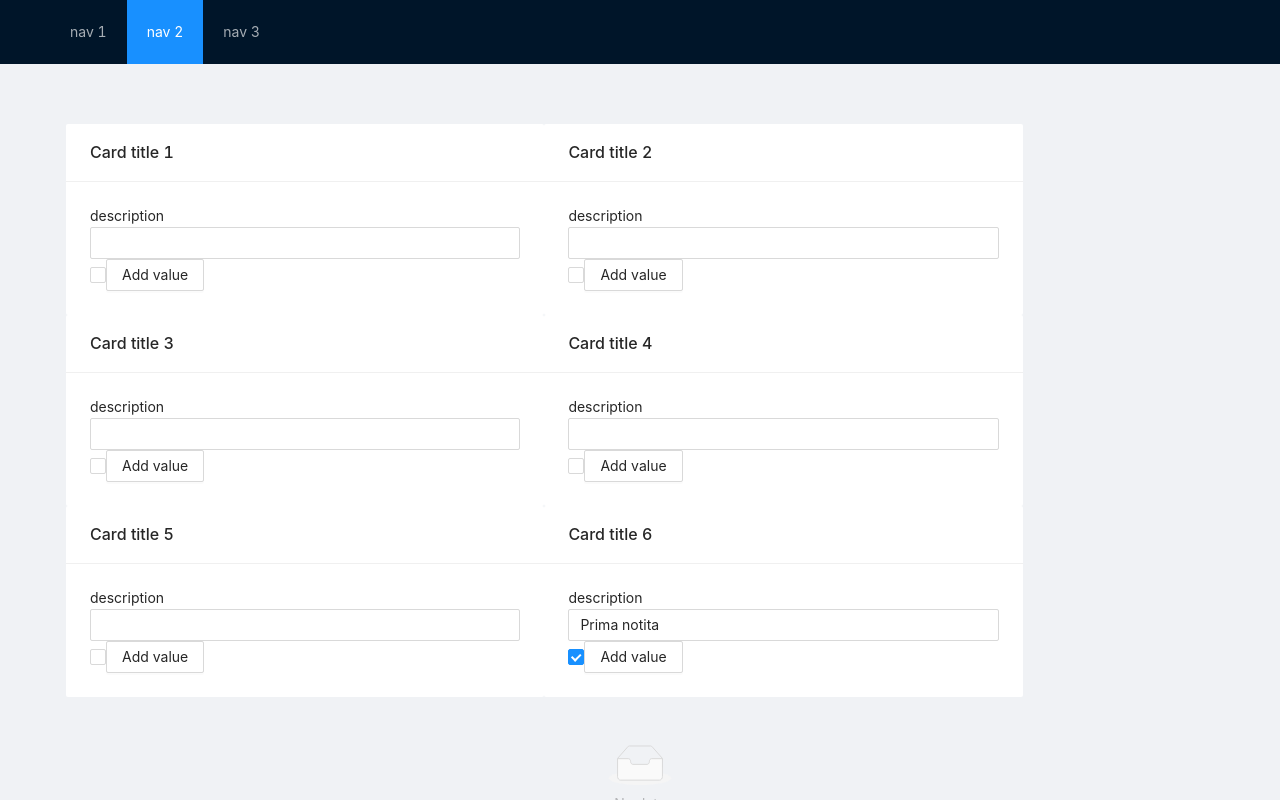
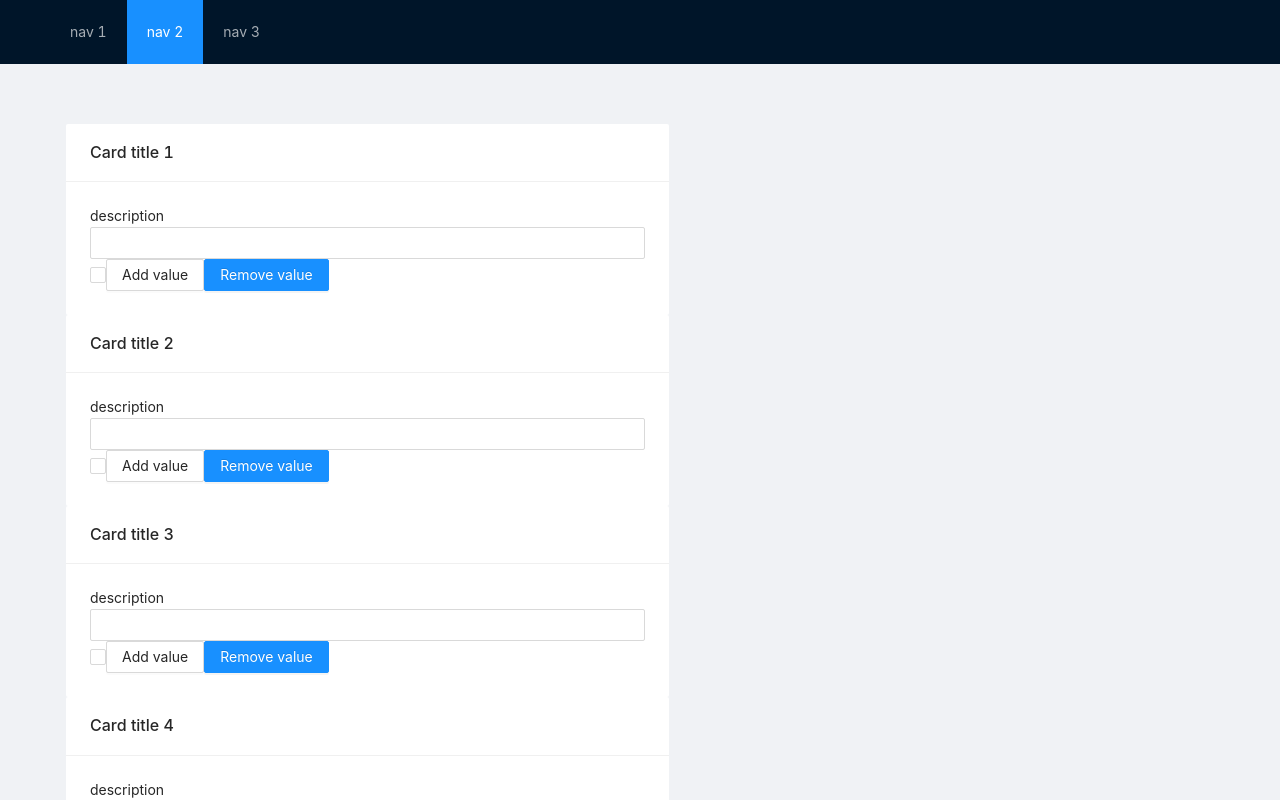
Before and after one commit to DorelGutanov/TWeb, a React (Create React App) app: page / in a window 1280 px wide. Shown: the top 800 px of the page. Built offline with nearby package versions, Linux system fonts and the light colour scheme.

Commit message:
change code

```diff
--- a/src/Layouts/CustomCard.tsx
+++ b/src/Layouts/CustomCard.tsx
@@ -6,7 +6,7 @@ import {useEffect} from "react";
 //CustomCard
 export const CustomCard=observer(({content}:{content:IContentModel}) => {
 
-    const {title,description,notite,changeNotes,isSeen,changeSeen,addNoteValue} =content
+    const {title,description,notite,changeNotes,isSeen,changeSeen,addNoteValue,removeNote} =content
     useEffect(()=>{
         if(isSeen) {
             console.log(`Is seen ${ title }`)
@@ -21,7 +21,8 @@ export const CustomCard=observer(({content}:{content:IContentModel}) => {
                        onChange={(e)=>changeNotes(e.target.value)}
                 />
                 <Checkbox defaultChecked={ isSeen } checked={isSeen} onChange={(e)=>changeSeen(e.target.checked)}/>
-<Button onClick={addNoteValue}>Add value</Button>
+                 <Button onClick={addNoteValue}>Add value</Button>
+                <Button type={'primary'} onClick={removeNote}>Remove value</Button>
             </Card>
 
 
--- a/src/Layouts/Mycontent.tsx
+++ b/src/Layouts/Mycontent.tsx
@@ -6,12 +6,18 @@ import {useRootStore} from "../index";
 import {IContentModel} from "../interface/Interfaces";
 import {NodeCollapseOutlined} from "@ant-design/icons";
 import {NoteValue} from "../Notes/NoteValue";
+import {observer} from "mobx-react-lite";
+import {useEffect} from "react";
 
 
 
-export  const  Mycontent = () => {
+
+export  const  Mycontent = observer(() => {
   const {contents,content_notes_array} = useRootStore()
     // console.log(">>root_store",contents)
+        useEffect(() => {
+            console.log('>>content_notes_array', content_notes_array)
+        }, [ content_notes_array ])
     return (
 
             <div className="site-layout-background" style={{ padding: 24, minHeight: 380 }}>
@@ -29,7 +35,7 @@ export  const  Mycontent = () => {
                         dataSource={content_notes_array}
                         renderItem={(content:any)=> (
                             <List.Item>
-                              <NoteValue content={content}/>
+                              <NoteValue key={content.id} content={content}/>
                             </List.Item>
                         ) }
                     />
@@ -43,3 +49,4 @@ export  const  Mycontent = () => {
 
     )
 }
+)
--- a/src/Mst/Models/Content.model.ts
+++ b/src/Mst/Models/Content.model.ts
@@ -26,8 +26,10 @@ export const  ContentModel = types.model('ContentModel',{
         },
         addNoteValue(){
 const rootStore=getParentOfType(self,RootStore)
-            // console.log('Before',rootStore.content_notes_array)
 rootStore.addNote(self.id)
-            // console.log('After',rootStore.content_notes_array)
+        },
+        removeNote(){
+        const rootStore =getParentOfType(self,RootStore)
+        rootStore.removeNote(self.id)
         }
 }))
--- a/src/Mst/Stores/RootStore.store.ts
+++ b/src/Mst/Stores/RootStore.store.ts
@@ -1,4 +1,4 @@
-import {types} from "mobx-state-tree";
+import {applySnapshot, types} from "mobx-state-tree";
 import {ContentModel} from "../Models/Content.model";
 
 const RootStore =types.model('RootStore',{
@@ -21,11 +21,25 @@ const RootStore =types.model('RootStore',{
     }))
 
     .actions((self)=>({
-        setInitialStorageValue(){
+        setInitialStorageValue() {
             self.setDatainLocalStorage(self.contents)
         },
-        addNote(id:string){
+        addNote(id: string) {
             self.content_notes_array.push(id)
+        },
+        removeNote(id: string) {
+            const updatesNotes = self.content_notes_array.filter((content) => {
+                if (content?.id !== id) {
+                    return true
+                } else {
+                    return false
+                }
+
+
+            })
+
+            // @ts-ignore
+            applySnapshot(self.content_notes_array,updatesNotes)
         }
     }))
 
--- a/src/Notes/NoteValue.tsx
+++ b/src/Notes/NoteValue.tsx
@@ -5,7 +5,7 @@ export const NoteValue=({content}:{content:IContentModel})=>{
     return(
                     <List.Item.Meta
                         avatar={<Avatar src="https://joeschmoe.io/api/v1/random" />}
-                        title={<a href="https://ant.design">{content.title}</a>}
+                        title={content.title}
                         description={content.notite}
                     />
 
```
